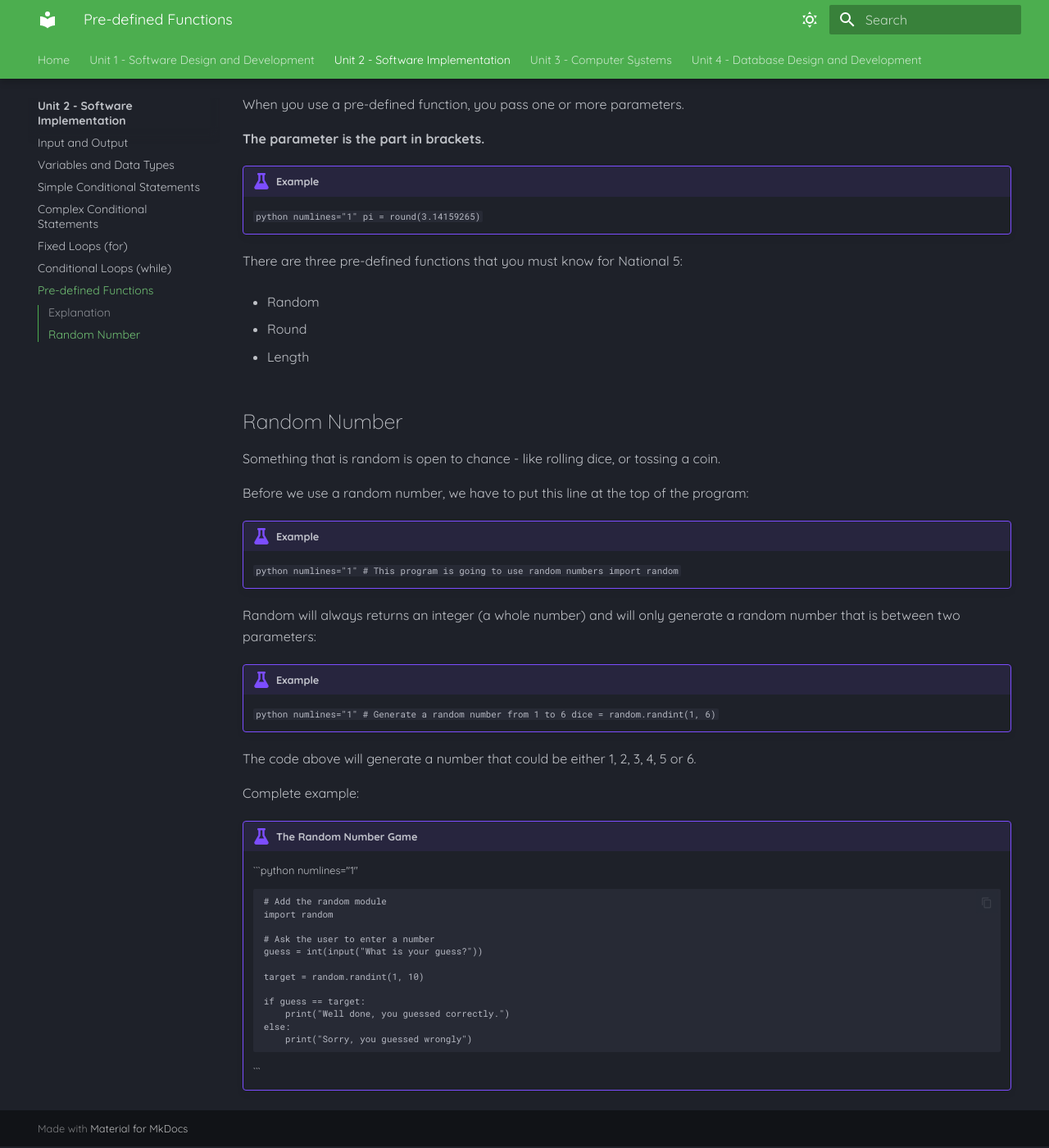
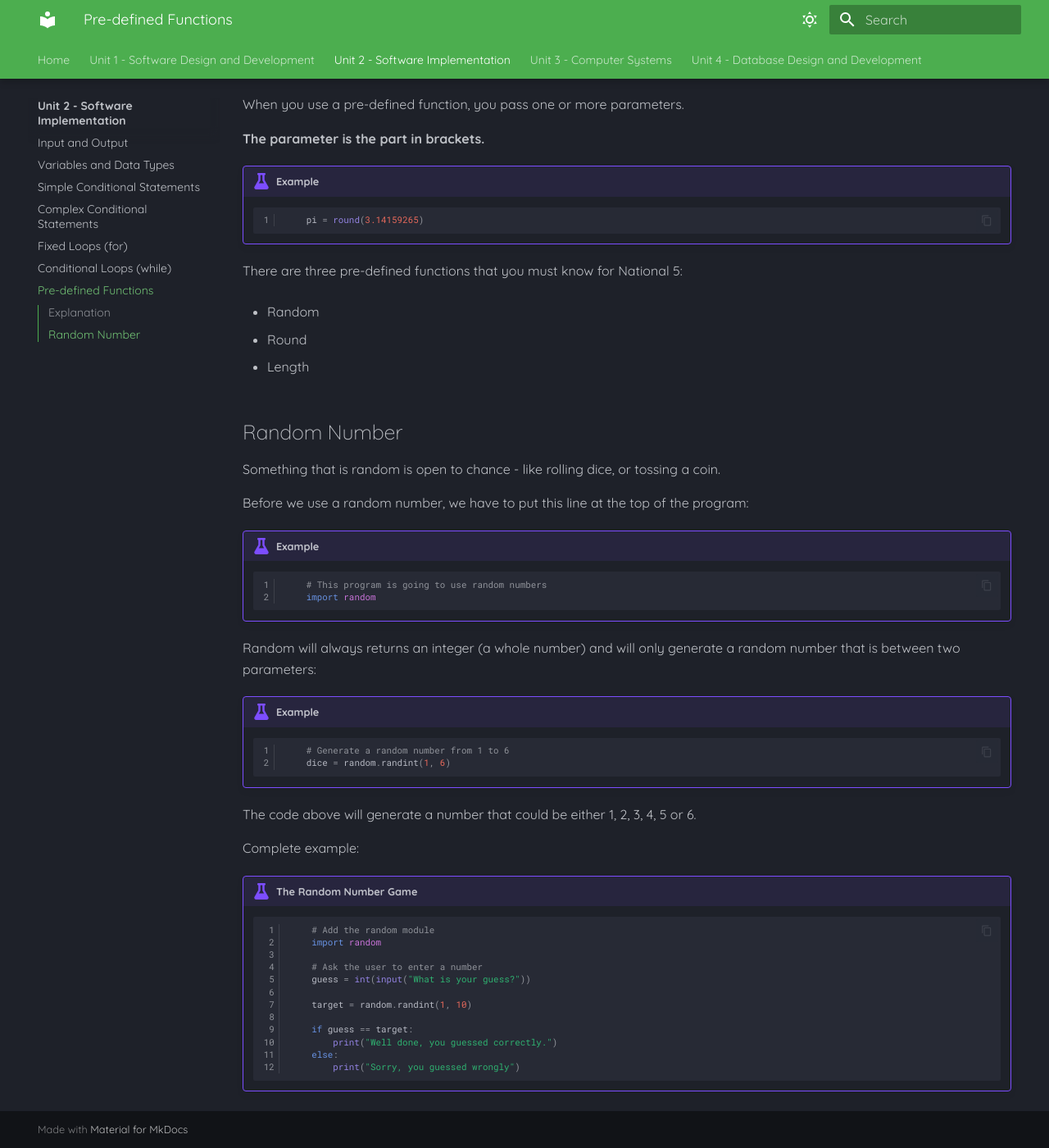
Before and after one commit to Mr-Wood-CS/National-5-Computing-Science-Markdown-Files, an MkDocs documentation site: the page built from docs/SI/07-Pre-defined-Functions.md, in a window 1280 px wide and 1400 px high, scrolled down 205 px. Shown: the whole window at 82% size. Built offline with MkDocs 1.6.1 and Material for MkDocs 9.7.7, drawn with Linux system fonts in a browser that asks for light colours.

Commit message:
Update 07-Pre-defined-Functions.md

````diff
--- a/docs/SI/07-Pre-defined-Functions.md
+++ b/docs/SI/07-Pre-defined-Functions.md
@@ -10,7 +10,7 @@
 
 !!! example
 
-	```python numlines="1"
+	```python linenums="1"
 		pi = round(3.14159265)
 	```
 There are three pre-defined functions that you must know for National 5:
@@ -29,7 +29,7 @@
 
 !!! example
 
-	```python numlines="1"
+	```python linenums="1"
 		# This program is going to use random numbers
 		import random
 	```
@@ -38,7 +38,7 @@
 
 !!! example
 
-	```python numlines="1"
+	```python linenums="1"
 		# Generate a random number from 1 to 6
 		dice = random.randint(1, 6)
 	```
@@ -49,7 +49,7 @@
 
 !!! example "The Random Number Game"
 
-	```python numlines="1"
+	```python linenums="1"
 
 		# Add the random module
 		import random
````
